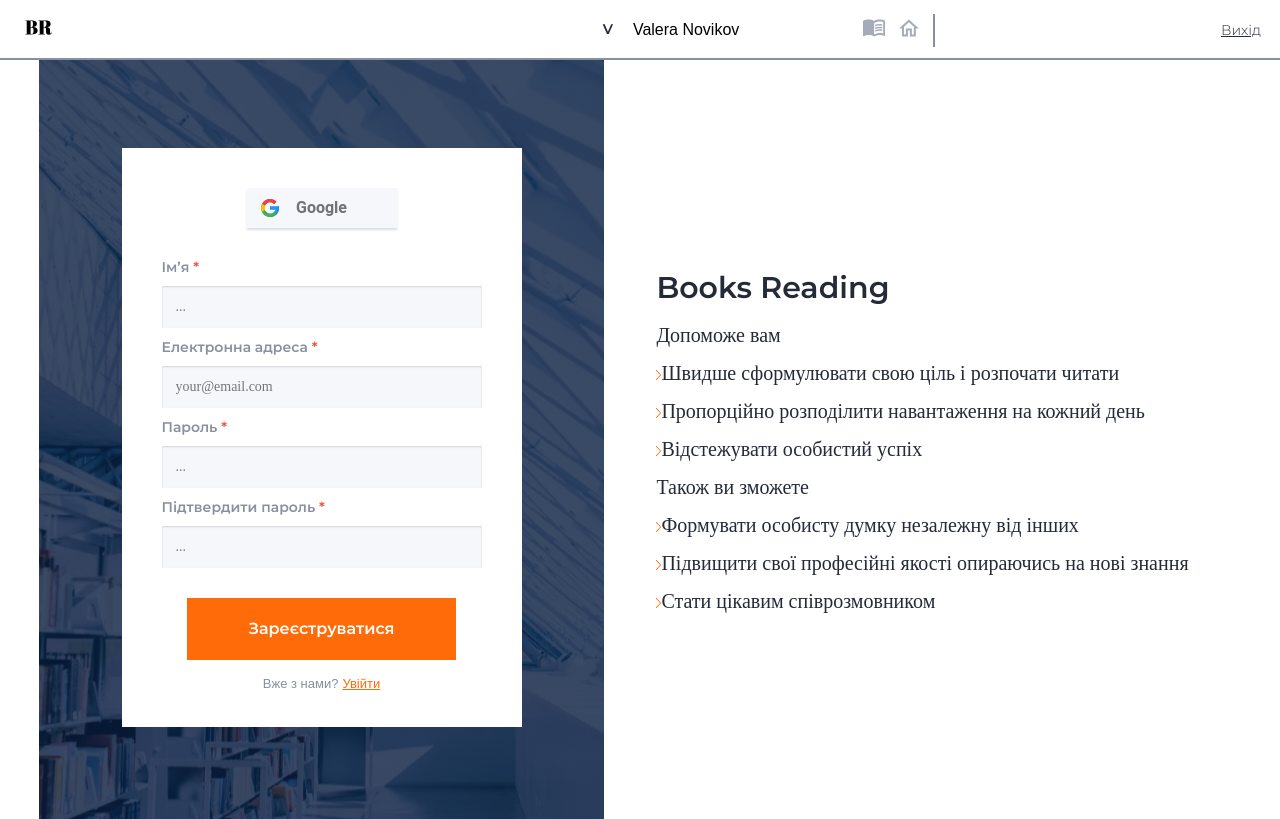
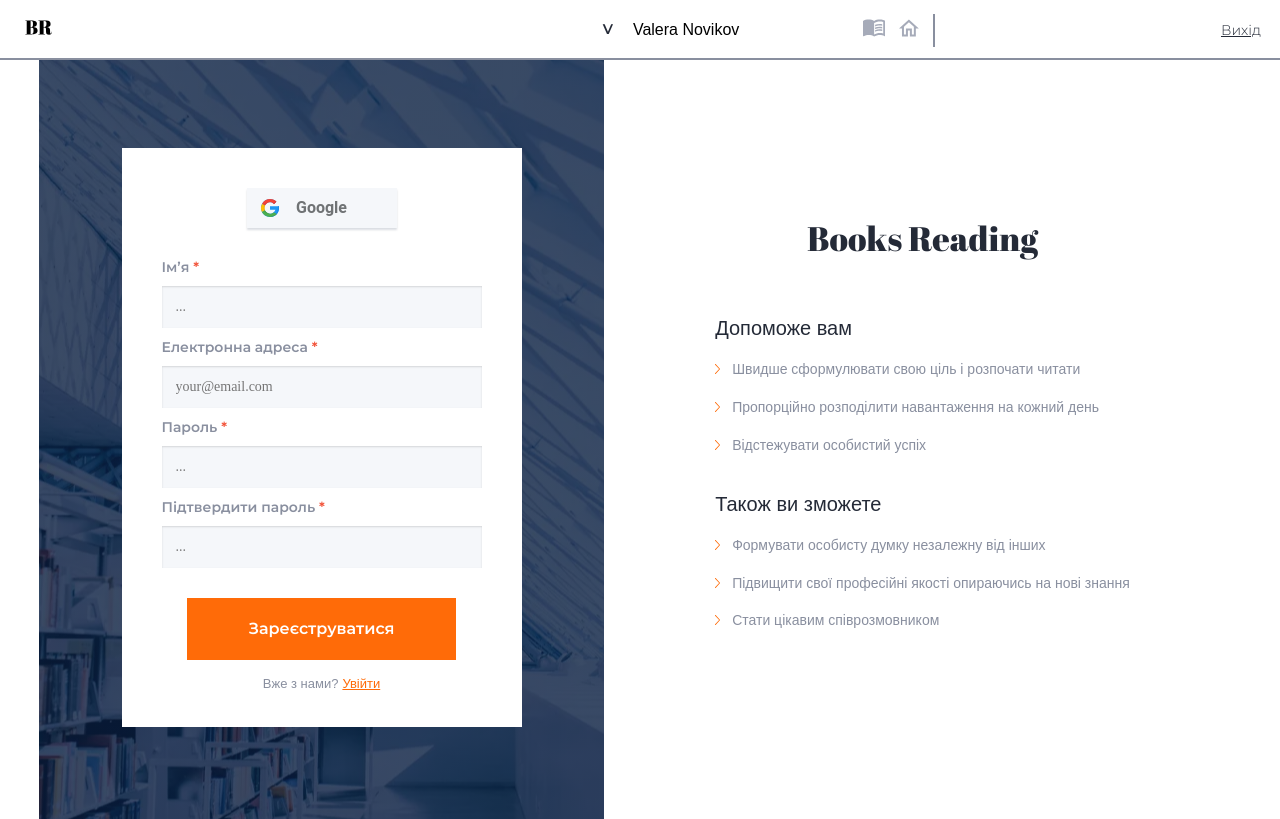
Before and after one commit to DmytroGupanets/book-reading-client, a React (Create React App) app: page /register in a window 1280 px wide. Built offline with nearby package versions, Linux system fonts and the light colour scheme; a web font is replaced by a local one.

Commit message:
add reg text markup

```diff
--- a/src/components/auth/Registration/Registration.jsx
+++ b/src/components/auth/Registration/Registration.jsx
@@ -1,5 +1,6 @@
 import arrowIcon from "../../../images/auth/arrow.svg";
 import RegistrationForm from "../RegistrationForm/RegistrationForm";
+import { RegistrationStyled } from "./RegistrationStyled";
 
 const Registration = () => {
   return (
@@ -8,51 +9,51 @@ const Registration = () => {
         <RegistrationForm />
       </div>
       <div className="rightSideContainer">
-        <div>
-          <h2>Books Reading</h2>
-          <p>Допоможе вам</p>
-          <ul>
-            <li>
+        <RegistrationStyled>
+          <h2 className="title">Books Reading</h2>
+          <p className="listTitle">Допоможе вам</p>
+          <ul className="list">
+            <li className="listItem">
               <svg className="arrowIcon" width="5" height="10">
                 <use href={arrowIcon + "#icon-arrow"}></use>
               </svg>
               Швидше сформулювати свою ціль і розпочати читати
             </li>
-            <li>
+            <li className="listItem">
               <svg className="arrowIcon" width="5" height="10">
                 <use href={arrowIcon + "#icon-arrow"}></use>
               </svg>
               Пропорційно розподілити навантаження на кожний день
             </li>
-            <li>
+            <li className="listItem">
               <svg className="arrowIcon" width="5" height="10">
                 <use href={arrowIcon + "#icon-arrow"}></use>
               </svg>
               Відстежувати особистий успіх
             </li>
           </ul>
-          <p>Також ви зможете</p>
-          <ul>
-            <li>
+          <p className="listTitle">Також ви зможете</p>
+          <ul className="list">
+            <li className="listItem">
               <svg className="arrowIcon" width="5" height="10">
                 <use href={arrowIcon + "#icon-arrow"}></use>
               </svg>
               Формувати особисту думку незалежну від інших
             </li>
-            <li>
+            <li className="listItem">
               <svg className="arrowIcon" width="5" height="10">
                 <use href={arrowIcon + "#icon-arrow"}></use>
               </svg>
               Підвищити свої професійні якості опираючись на нові знання
             </li>
-            <li>
+            <li className="listItem">
               <svg className="arrowIcon" width="5" height="10">
                 <use href={arrowIcon + "#icon-arrow"}></use>
               </svg>
               Стати цікавим співрозмовником
             </li>
           </ul>
-        </div>
+        </RegistrationStyled>
       </div>
     </div>
   );
--- a/src/components/auth/Registration/RegistrationStyled.js
+++ b/src/components/auth/Registration/RegistrationStyled.js
@@ -1,3 +1,72 @@
 import styled from "styled-components";
 
-export const RegistrationStyled = styled.div``;
+export const RegistrationStyled = styled.div`
+  padding: 30px 25px 58px 25px;
+  font-style: normal;
+  letter-spacing: 0;
+  color: #242a37;
+
+  .title {
+    margin-bottom: 20px;
+    text-align: center;
+    font-family: Abril Fatface, sans-serif;
+    font-weight: normal;
+    font-size: 34px;
+    line-height: 1.12;
+  }
+
+  .listTitle {
+    margin-bottom: 14px;
+    font-family: Montserrat, sans-serif;
+    font-weight: 500;
+    font-size: 20px;
+    line-height: 1.9;
+  }
+
+  .list {
+    margin-bottom: 20px;
+  }
+
+  .listItem {
+    font-family: Montserrat, sans-serif;
+    font-style: normal;
+    font-weight: 500;
+    font-size: 14px;
+    line-height: 0.9;
+    color: #898f9f;
+  }
+
+  .arrowIcon {
+    width: 5px;
+    height: 10px;
+    margin-right: 12px;
+  }
+
+  @media screen and (min-width: 768px) {
+    padding: 60px 60px 60px 100px;
+
+    .title {
+      margin-bottom: 40px;
+    }
+
+    .listTitle {
+      margin-bottom: 4px;
+    }
+
+    .listItem {
+      line-height: 2.71;
+    }
+  }
+
+  @media screen and (min-width: 1280px) {
+    padding: 134px 90px;
+
+    .title {
+      margin-bottom: 52px;
+    }
+
+    .listTitle {
+      margin-bottom: 4px;
+    }
+  }
+`;
--- a/src/components/auth/RegistrationForm/RegistrationForm.jsx
+++ b/src/components/auth/RegistrationForm/RegistrationForm.jsx
@@ -1,7 +1,8 @@
 import { useFormik } from "formik";
-import { RegistrationFormStyled } from "./RegistrationFormStyled";
+import { Link } from "react-router-dom";
 import GoogleButton from "../GoogleButton/GoogleButton";
 import { registerValidationSchema } from "../validation/validationSchema";
+import { RegistrationFormStyled } from "./RegistrationFormStyled";
 
 const RegistrationForm = () => {
   const formik = useFormik({
@@ -91,9 +92,9 @@ const RegistrationForm = () => {
         </div>
         <div className="loginContainer">
           Вже з нами?
-          <a href="#" className="login">
+          <Link to="/login" className="login">
             Увійти
-          </a>
+          </Link>
         </div>
       </form>
     </RegistrationFormStyled>
--- a/src/pages/authPage/AuthPage.js
+++ b/src/pages/authPage/AuthPage.js
@@ -1,5 +1,5 @@
 import React from "react";
-import Auth from "../../components/auth/Auth/Auth";
+import Auth from "../../components/auth/auth/Auth";
 
 const AuthPage = () => {
   return <Auth />;
```
